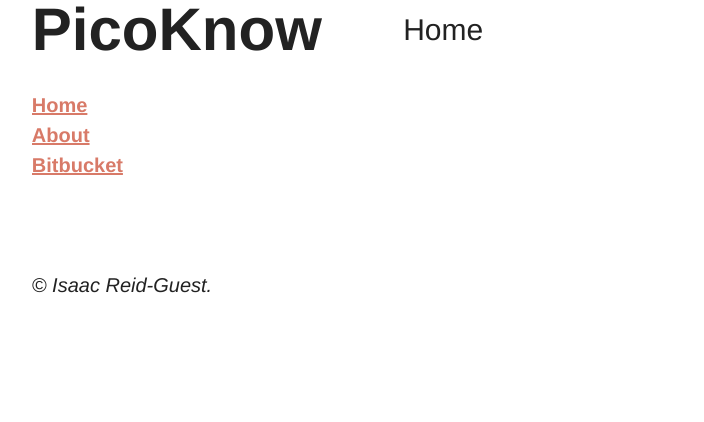
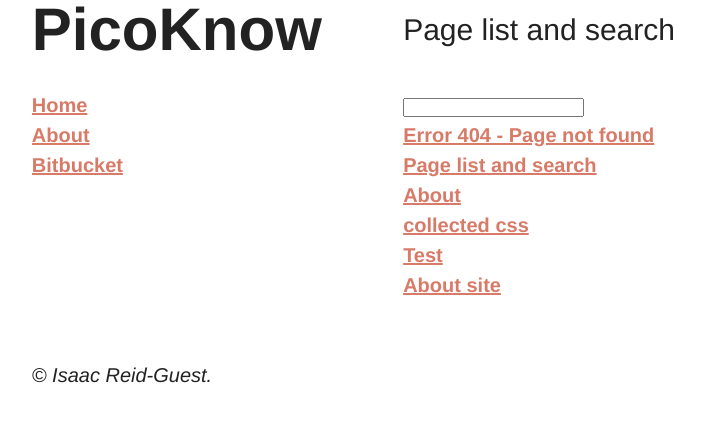
Before and after one commit to picoknow/picoknow.github.io, a Jekyll site: the page built from index.html, in a window 1280 px wide. Shown: the top 422 px of the page, without its empty margins (159-863 px from the left). Built offline with Jekyll 4.4.1, drawn with Linux system fonts in a browser that asks for light colours.

Commit message:
Search in testing

```diff
--- /dev/null
+++ b/_includes/js/search-list.js
@@ -0,0 +1,14 @@
+// Via http://stackoverflow.com/questions/15597736/filter-search-for-ul
+var input = document.getElementById('input');
+input.onkeyup = function() {
+    var filter = input.value.toUpperCase();
+    var lis = document.getElementsByTagName('li');
+    for(var i = 0; i < lis.length; i++) {
+        var name = lis[i].getElementsByClassName('name')[0].innerHTML;
+        if(name.toUpperCase().indexOf(filter) == 0) {
+            lis[i].style.display = 'block';
+        } else {
+            lis[i].style.display = 'none';
+        }
+    }
+}
--- a/index.html
+++ b/index.html
@@ -1,12 +1,24 @@
 ---
 layout: default
-title: Home
+title: Page list and search
+searchignore: true
 ---
-<ul>
-{% for post in site.posts %}
-<li>
-    {{ post.date | date: "%B %e, %Y" }}
-    <a href="{{ post.url }}">{{ post.title }}</a>
-</li>
-{% endfor %}
-</ul>
+<div id="example-list">
+    <input class="search" />
+    <ul class="list">
+        {% for page in site.pages %}
+        {% unless searchignore == true %}
+        <li>
+            <a href="{{ site.url }}{{ page.url }}">
+                <span class="name">{{page.title}}</span>
+                <small class="description">{{page.description}}</small>
+            </a>
+        </li>
+        {% endunless %}
+        {% endfor %}
+    </ul>
+</div>
+
+<script>
+    {% include js/search-list.js %}
+</script>
```
Also changed, not shown: _includes/js/list.min.js (added).
